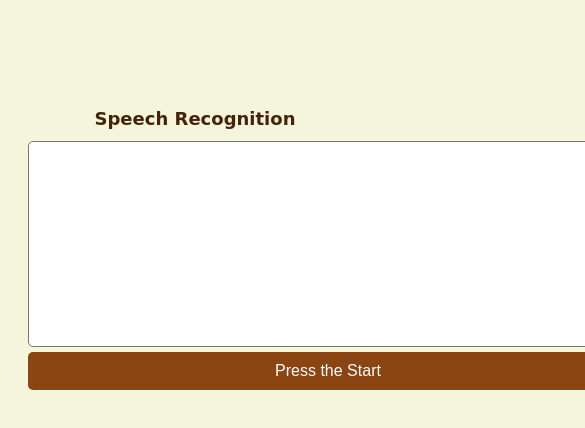
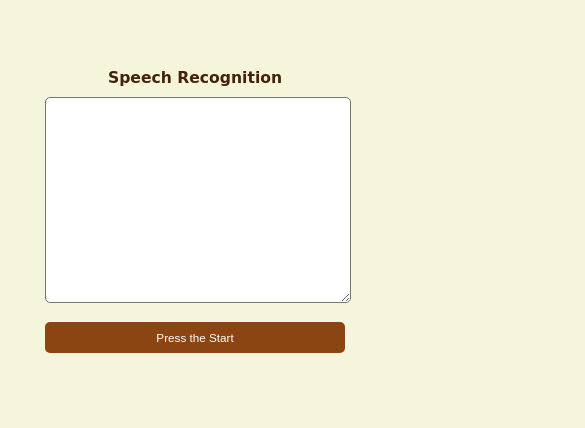
Before and after one commit to PremaSS/Speech-Recognition, a plain HTML site: page index.html in a window 390 px wide. Shown: the top 428 px of the page, 585 px wide, since content can reach past the window. Drawn offline with Linux system fonts and the light colour scheme.

Commit message:
Update style.css

```diff
--- a/style.css
+++ b/style.css
@@ -5,17 +5,17 @@ body {
 .container {
     text-align: center;
     margin: 0 auto;
+    width: 80%;
     max-width: 600px;
-    text-align: center;
 }
 
 @media screen and (max-width: 480px) {
     .container {
-        padding: 20px;
+        padding: 5%;
     }
 
     #h1-elem {
-        font-size: 18px;
+        font-size: 4vw;
         text-align: center;
     }
 
@@ -23,26 +23,24 @@ body {
         text-align: center;
     }
 
-     textarea {
-        width: 50%;
-        height: 5%;
+    textarea {
+        width: 100%;
+        height: 10vw;
         font-family: 'Franklin Gothic Medium', 'Arial Narrow', Arial, sans-serif;
         border-radius: 5px;
+        margin-bottom: 5%;
     }
 
     .btn {
-        display: inline-block;
-        padding: 10px 20px;
+        display: block;
+        width: 100%;
+        margin: 5% auto;
+        padding: 3% 6%;
         border: none;
         background-color: #8B4513;
         color: #fff;
-        font-size: 16px;
+        font-size: 3vw;
         cursor: pointer;
-    }
-    .btn-block {
-        display: block;
-        width: 50%;
-        height: auto;
         border-radius: 5px;
     }
 }
@@ -52,60 +50,57 @@ body {
 }
 
 h1 {
-    font-size: 60px;
+    font-size: 10vw;
     font-family: cursive;
     color: #45230B;
-    /* -webkit-text-stroke: 0.5px #583e3e; */
-    /* text-stroke: 2px #000000; */
 }
 
 textarea {
-    width: 590px;
+    width: 100%;
+    max-width: 600px;
     height: 200px;
+    margin-bottom: 5%;
     font-family: 'Franklin Gothic Medium', 'Arial Narrow', Arial, sans-serif;
     border-radius: 5px;
 }
 
+#speech-instructions {
+    text-align: center;
+}
+
 .control {
     display: flex;
-    justify-content: left;
+    justify-content: center;
     align-items: center;
-    width: 600px;
-    height: 40px;
+    width: 100%;
+    max-width: 600px;
+    height: 8vw;
 }
 
 .btn {
-    display: inline-block;
-    padding: 10px 20px;
+    display: block;
+    width: 100%;
+    margin: 5% auto;
+    padding: 3% 6%;
     border: none;
     background-color: #8B4513;
     color: #fff;
-    font-size: 16px;
+    font-size: 3vw;
     cursor: pointer;
-
-}
-
-.btn-block {
-    display: block;
-    /* width: 100px; */
-    width: 600px;
-    height: auto;
     border-radius: 5px;
 }
 
-
 .mt-5 {
-    margin-top: 5rem;
+    margin-top: 5vh;
 }
 
 .mt-2 {
-    margin-top: 2px;
+    margin-top: 2vh;
 }
 
 .mt-1 {
     display: flex;
-    margin-top: 1px;
-
+    margin-top: 1vh;
 }
 
 @keyframes blink {
@@ -124,5 +119,4 @@ textarea {
 
 .onstart-animation {
     animation: blink 1.5s infinite;
-
 }
```
